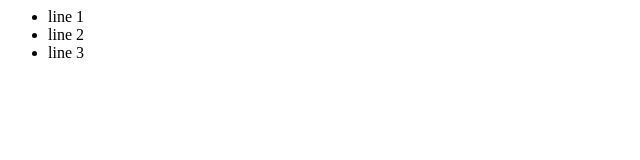
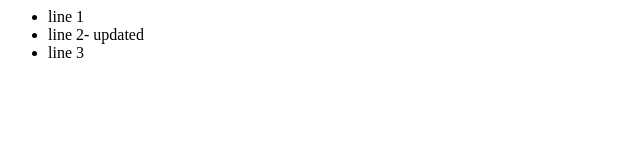
Before and after one commit to silvaprasa/git-test, a plain HTML site: page index.html in a window 1280 px wide. Shown: the full height of the page, 0-640 px from the left. Drawn offline with Linux system fonts and the light colour scheme.

Commit message:
line2 changed

```diff
--- a/index.html
+++ b/index.html
@@ -2,7 +2,7 @@
 <body>
 	<ul>
 		<li>line 1</li>
-		<li>line 2</li>
+		<li>line 2- updated</li>
 		<li>line 3</li>
 	</ul>
 </body>
```
